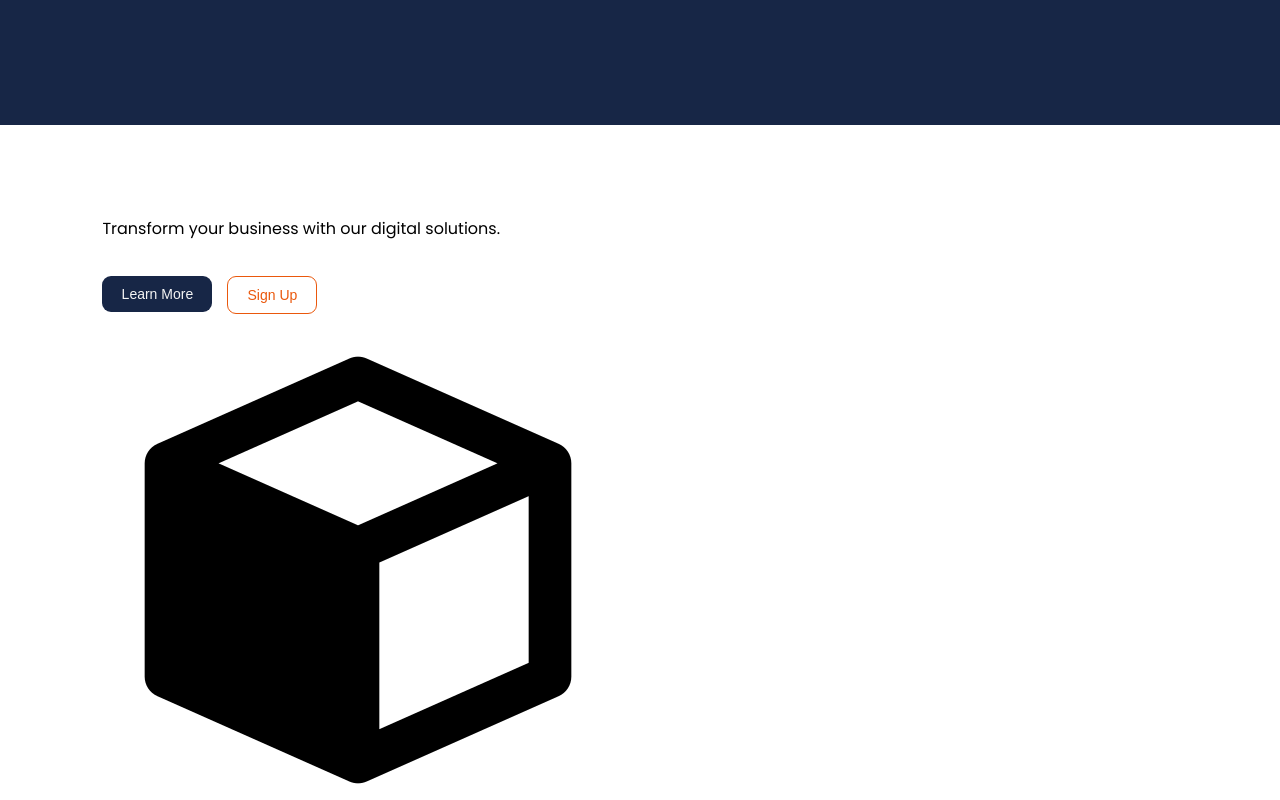
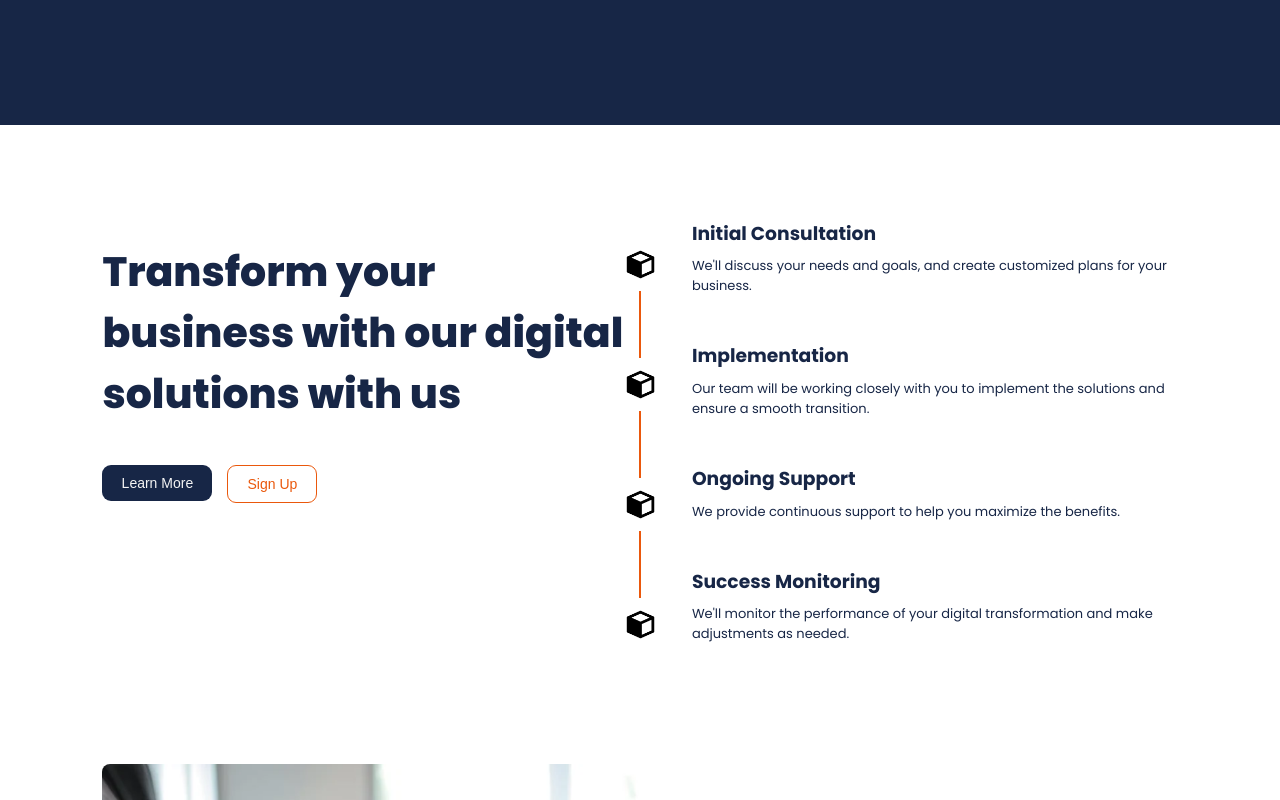
Before and after one commit to SeifEldin15/JuuliT, a React (Create React App) app: page / in a window 1280 px wide. Shown: the part 600-1400 px from the top of the page. Built offline with nearby package versions, Linux system fonts and the light colour scheme.

Commit message:
Added/modified/deleted XYZ feature

```diff
--- a/src/components/SimplifiySection/SimplifiySection.tsx
+++ b/src/components/SimplifiySection/SimplifiySection.tsx
@@ -1,23 +1,23 @@
  import './SimplifiySection.css';
-import cube from '../../assets/pictures/3d.png';
+ import cube from '../../assets/pictures/3d.png'
  import LearnMoreBtn from '../LearnMoreBtn/LearnMoreBtn';
  import SignUpBtn from '../SignUpBtn/SignUpBtn';
  import Line from '../Line/Line';
 
-function SimplifySection() {
+function SimplifiySection() {
   return (
-    <div className='SimplifySection container section-spacing'>
-      <div className="SimplifySection-information">
-        <p className="SimplifySection-information-header">
-          Transform your business with our digital solutions.
+    <div className='SimplifiySection container section-spacing'>
+        <div className="SimplifiySection-information">
+        <p className="SimplifiySection-information-header">
+          Transform your business with our digital solutions with us
         </p>
         <div className="buttons-container">
         <LearnMoreBtn />
         <SignUpBtn />
       </div>
       </div>
-      <div className="SimplifySection-RightSide">
-        <div className="SimplifySection-RightSide-icons">
+      <div className="SimplifiySection-RightSide">
+        <div className="SimplifiySection-RightSide-icons">
             <img src={cube} alt="" />
             <Line />
             <img src={cube} alt="" />
@@ -41,4 +41,4 @@ function SimplifySection() {
   );
 }
 
-export default SimplifySection;
+export default SimplifiySection;
```
Lines whose indentation alone changed are shown as unchanged.
